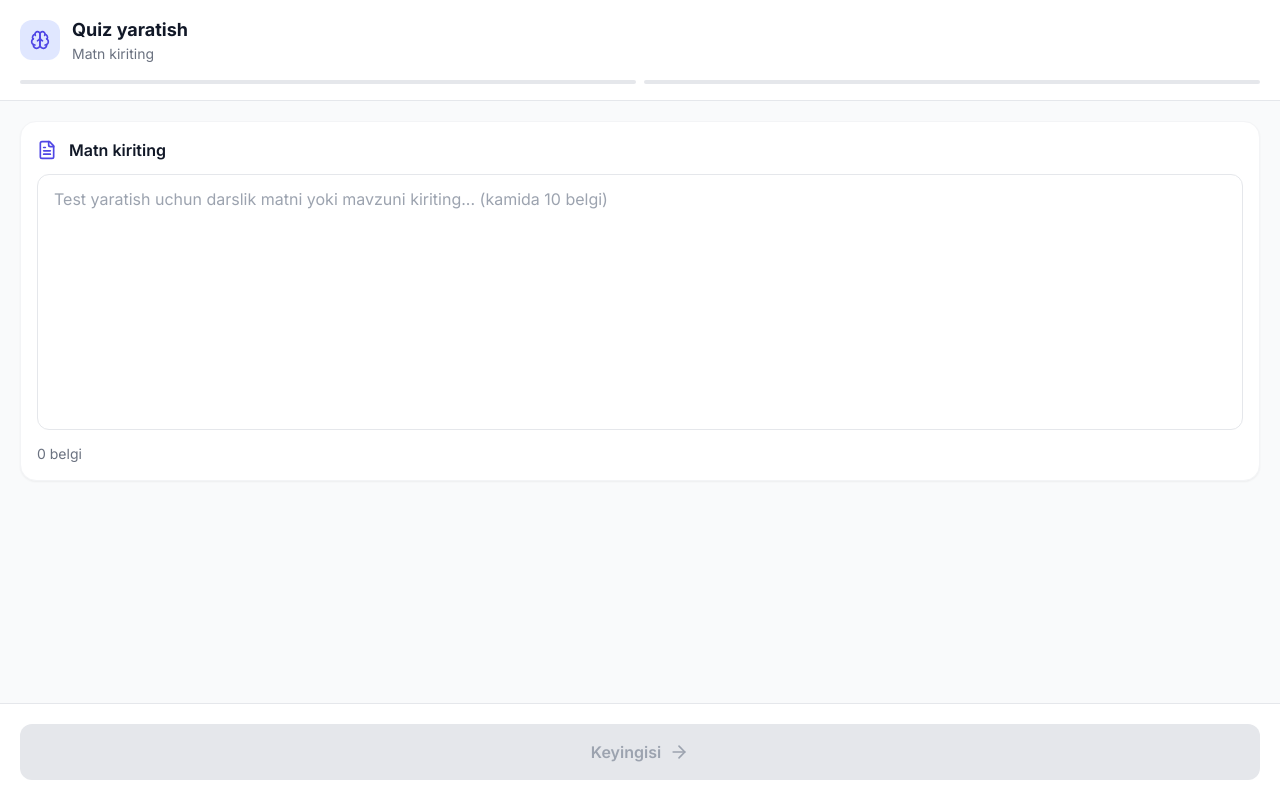
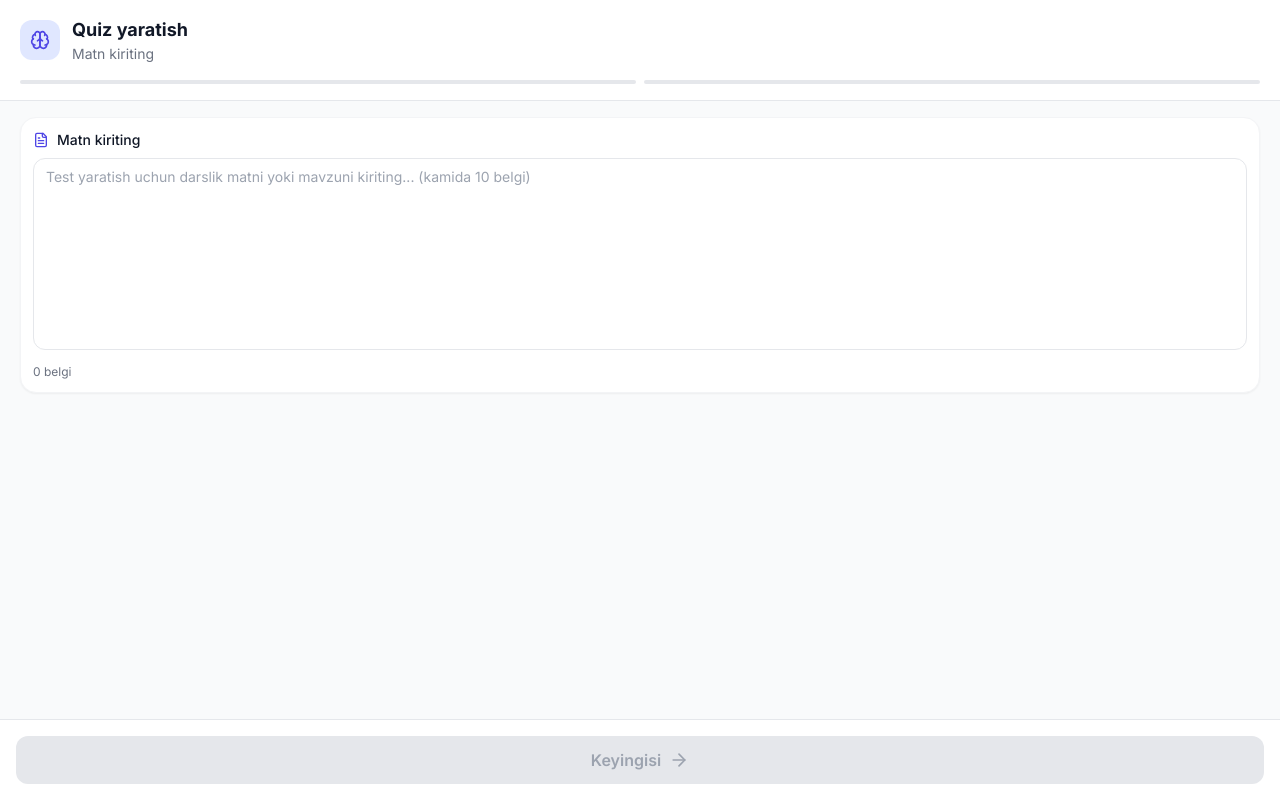
Before and after one commit to primerelay/tezkor_slide_ai, a React (Vite) app in the folder mini-app/: page /mini-app/quiz/create in a window 1280 px wide. Built offline with nearby package versions, Linux system fonts and the light colour scheme.

Commit message:
Make quiz create page more compact and add sticky bottom button for better UX

```diff
--- a/mini-app/src/pages/QuizCreatePage.tsx
+++ b/mini-app/src/pages/QuizCreatePage.tsx
@@ -149,7 +149,7 @@ export default function QuizCreatePage() {
       </header>
 
       {/* Content */}
-      <div className="flex-1 overflow-y-auto p-5" style={{ WebkitOverflowScrolling: 'touch' }}>
+      <div className="flex-1 overflow-y-auto px-5 pb-24" style={{ WebkitOverflowScrolling: 'touch' }}>
         <AnimatePresence mode="wait">
           {/* Step 1: Content Input */}
           {step === 'content' && (
@@ -158,25 +158,25 @@ export default function QuizCreatePage() {
               initial={{ opacity: 0, x: 20 }}
               animate={{ opacity: 1, x: 0 }}
               exit={{ opacity: 0, x: -20 }}
-              className="space-y-4"
+              className="py-4"
             >
-              <div className="card p-4">
-                <div className="flex items-center gap-3 mb-3">
-                  <FileText className="w-5 h-5 text-indigo-600" />
-                  <h3 className="font-semibold text-gray-900">Matn kiriting</h3>
+              <div className="card p-3">
+                <div className="flex items-center gap-2 mb-2">
+                  <FileText className="w-4 h-4 text-indigo-600" />
+                  <h3 className="font-medium text-gray-900 text-sm">Matn kiriting</h3>
                 </div>
                 <textarea
                   value={content}
                   onChange={(e) => setContent(e.target.value)}
                   placeholder="Test yaratish uchun darslik matni yoki mavzuni kiriting... (kamida 10 belgi)"
-                  className="w-full h-64 px-4 py-3 border border-gray-200 rounded-xl resize-none focus:outline-none focus:ring-2 focus:ring-indigo-500"
+                  className="w-full h-48 px-3 py-2 text-sm border border-gray-200 rounded-xl resize-none focus:outline-none focus:ring-2 focus:ring-indigo-500"
                 />
                 <div className="flex items-center justify-between mt-2">
-                  <span className="text-sm text-gray-500">
+                  <span className="text-xs text-gray-500">
                     {content.length} belgi
                   </span>
                   {content.length >= 10 && (
-                    <span className="text-sm text-green-600 font-medium">
+                    <span className="text-xs text-green-600 font-medium">
                       ✓ Tayyor
                     </span>
                   )}
@@ -192,11 +192,11 @@ export default function QuizCreatePage() {
               initial={{ opacity: 0, x: 20 }}
               animate={{ opacity: 1, x: 0 }}
               exit={{ opacity: 0, x: -20 }}
-              className="space-y-4"
+              className="space-y-3 py-4"
             >
               {/* Quiz Type */}
-              <div className="card p-4">
-                <h3 className="font-semibold text-gray-900 mb-3">Savol turi</h3>
+              <div className="card p-3">
+                <h3 className="font-medium text-gray-900 text-sm mb-2">Savol turi</h3>
                 <div className="space-y-2">
                   {[
                     { value: 'multiple_choice', label: 'Ko\'p tanlovli' },
@@ -209,76 +209,76 @@ export default function QuizCreatePage() {
                         haptic('light');
                         setQuizType(type.value as QuizType);
                       }}
-                      className={`w-full p-3 rounded-xl border-2 transition-colors ${
+                      className={`w-full p-2 rounded-lg border-2 transition-colors ${
                         quizType === type.value
                           ? 'border-indigo-600 bg-indigo-50'
                           : 'border-gray-200 bg-white'
                       }`}
                     >
-                      <span className="font-medium text-gray-900">{type.label}</span>
+                      <span className="text-sm font-medium text-gray-900">{type.label}</span>
                     </button>
                   ))}
                 </div>
               </div>
 
               {/* Difficulty */}
-              <div className="card p-4">
-                <h3 className="font-semibold text-gray-900 mb-3">Qiyinlik darajasi</h3>
+              <div className="card p-3">
+                <h3 className="font-medium text-gray-900 text-sm mb-2">Qiyinlik darajasi</h3>
                 <div className="grid grid-cols-3 gap-2">
                   <button
                     onClick={() => {
                       haptic('light');
                       setDifficulty('easy');
                     }}
-                    className={`p-3 rounded-xl border-2 transition-colors ${
+                    className={`p-2 rounded-lg border-2 transition-colors ${
                       difficulty === 'easy'
                         ? 'border-green-600 bg-green-50'
                         : 'border-gray-200 bg-white'
                     }`}
                   >
-                    <span className="text-sm font-medium text-gray-900">Oson</span>
+                    <span className="text-xs font-medium text-gray-900">Oson</span>
                   </button>
                   <button
                     onClick={() => {
                       haptic('light');
                       setDifficulty('medium');
                     }}
-                    className={`p-3 rounded-xl border-2 transition-colors ${
+                    className={`p-2 rounded-lg border-2 transition-colors ${
                       difficulty === 'medium'
                         ? 'border-yellow-600 bg-yellow-50'
                         : 'border-gray-200 bg-white'
                     }`}
                   >
-                    <span className="text-sm font-medium text-gray-900">O'rta</span>
+                    <span className="text-xs font-medium text-gray-900">O'rta</span>
                   </button>
                   <button
                     onClick={() => {
                       haptic('light');
                       setDifficulty('hard');
                     }}
-                    className={`p-3 rounded-xl border-2 transition-colors ${
+                    className={`p-2 rounded-lg border-2 transition-colors ${
                       difficulty === 'hard'
                         ? 'border-red-600 bg-red-50'
                         : 'border-gray-200 bg-white'
                     }`}
                   >
-                    <span className="text-sm font-medium text-gray-900">Qiyin</span>
+                    <span className="text-xs font-medium text-gray-900">Qiyin</span>
                   </button>
                 </div>
               </div>
 
               {/* Number of Questions */}
-              <div className="card p-4">
-                <h3 className="font-semibold text-gray-900 mb-3">Savollar soni</h3>
+              <div className="card p-3">
+                <h3 className="font-medium text-gray-900 text-sm mb-2">Savollar soni</h3>
                 <input
                   type="number"
                   value={numberOfQuestions}
                   onChange={(e) => setNumberOfQuestions(Math.max(5, Math.min(30, parseInt(e.target.value) || 10)))}
                   min={5}
                   max={30}
-                  className="w-full px-4 py-3 border border-gray-200 rounded-xl focus:outline-none focus:ring-2 focus:ring-indigo-500"
+                  className="w-full px-3 py-2 text-sm border border-gray-200 rounded-lg focus:outline-none focus:ring-2 focus:ring-indigo-500"
                 />
-                <p className="text-sm text-gray-500 mt-2">5 dan 30 gacha</p>
+                <p className="text-xs text-gray-500 mt-1">5 dan 30 gacha</p>
               </div>
             </motion.div>
           )}
@@ -314,13 +314,13 @@ export default function QuizCreatePage() {
         </AnimatePresence>
       </div>
 
-      {/* Footer Button */}
+      {/* Footer Button - Fixed at bottom */}
       {step !== 'generating' && (
-        <div className="p-5 bg-white border-t border-gray-200">
+        <div className="fixed bottom-0 left-0 right-0 p-4 bg-white border-t border-gray-200 z-50">
           <button
             onClick={handleNext}
             disabled={!canProceed}
-            className={`w-full py-4 rounded-xl font-semibold flex items-center justify-center gap-2 transition-all ${
+            className={`w-full py-3 rounded-xl font-semibold flex items-center justify-center gap-2 transition-all ${
               canProceed
                 ? 'bg-indigo-600 text-white active:scale-[0.98]'
                 : 'bg-gray-200 text-gray-400 cursor-not-allowed'
```
